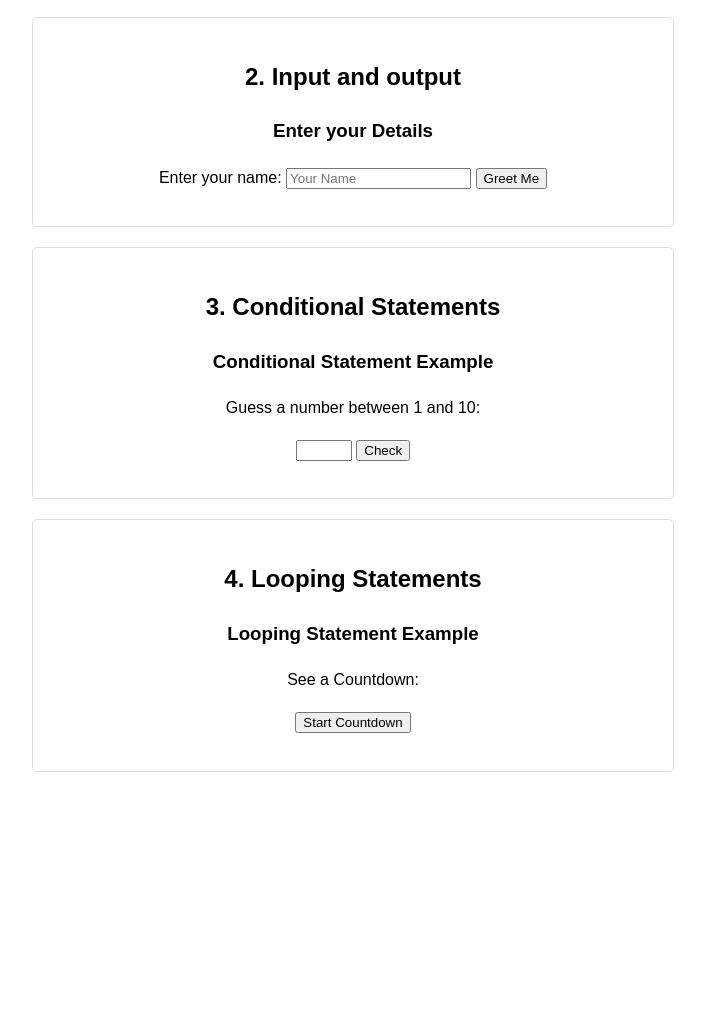
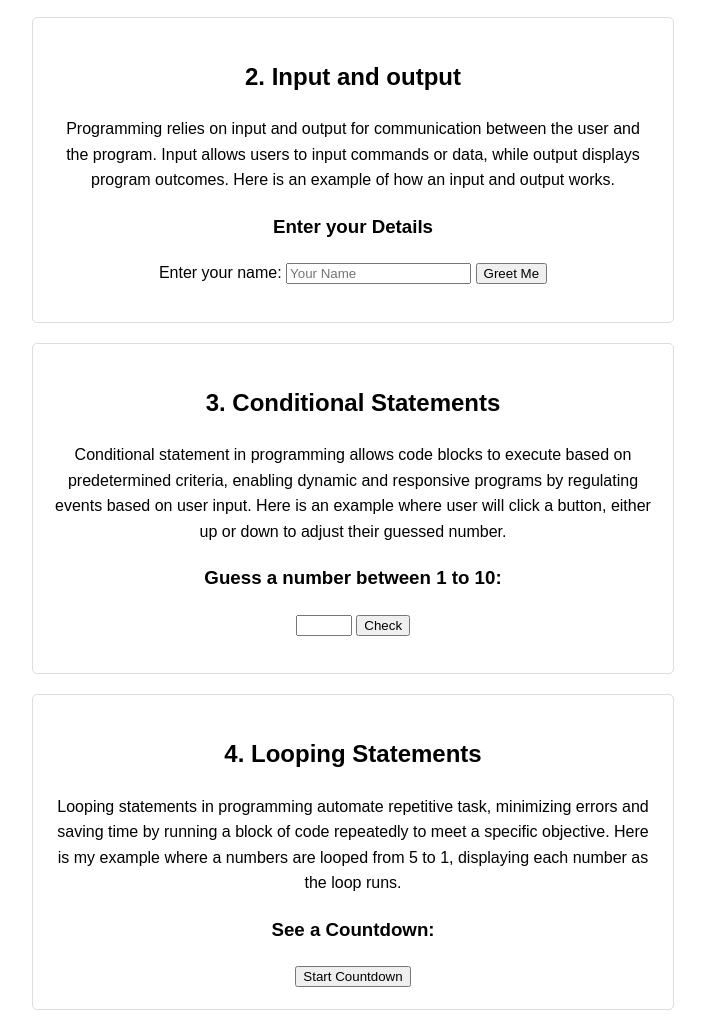
Before and after one commit to haez0/AWD-Fundamentals, a plain HTML site: page index.html in a window 1280 px wide. Shown: the part 360-1390 px from the top of the page, without its empty margins (287-992 px from the left). Before the commit the page ends 1152 px from the top, so only its background shows below. Drawn offline with Linux system fonts and the light colour scheme.

Commit message:
changes for jan 23

```diff
--- a/assets/css/style.css
+++ b/assets/css/style.css
@@ -66,3 +66,9 @@ section {
   border: 1px solid #ddd;
   border-radius: 5px;
 }
+
+#countdown {
+  list-style-type: none;
+  padding: 0;
+  margin: 0;
+}
--- a/assets/js/script.js
+++ b/assets/js/script.js
@@ -14,6 +14,7 @@ document.getElementById("greet-btn").addEventListener("click", function ()
 
 //condi statements
 document.getElementById("check-btn").addEventListener("click", function () {
+  //gets the value entered in the "guess" input bar which is a string and converts it to a number using rhe Number() function.
   const userGuess = Number(document.getElementById("guess").value);
   if (userGuess === randomNumber) {
     document.getElementById("result").textContent = "Correct! You guessed the number!";
@@ -29,9 +30,10 @@ document.getElementById("countdown-btn").addEventListener("click", function ()
 {
   const countdownList = document.getElementById("countdown");
   countdownList.innerHTML = "";//to clear prev countdown
+  //loop starts at 5 and counts down to 1, decreasing the value of i by 1 on each iteration.
   for (let i = 5; i >0; i--){
     const listItem = document.createElement("li")
-    listItem.textContent = `Countdown: ${i}`;
+    listItem.textContent = `${i}`;
     countdownList.appendChild(listItem);
   }
 })
--- a/index.html
+++ b/index.html
@@ -28,6 +28,10 @@
 
     <section>
       <h1> 2. Input and output</h1>
+      <p>Programming relies on input and output for communication between the user and the program. Input allows users to input
+        commands or data, while output displays program outcomes.
+        Here is an example of how an input and output works.
+      </p>
       <h3>Enter your Details</h3>
       <label for="username">Enter your name: </label>
       <input type="text" id="username" placeholder="Your Name">
@@ -37,8 +41,11 @@
 
     <section>
       <h1> 3. Conditional Statements</h1>
-      <h3>Conditional Statement Example</h3>
-      <p>Guess a number between 1 and 10: </p>
+      <p>Conditional statement in programming allows code blocks to execute based on predetermined criteria,
+        enabling dynamic and responsive programs by regulating events based on user input. Here is an example where user will click a button,
+         either up or down to adjust their guessed number.
+      </p>
+      <h3>Guess a number between 1 to 10: </h3>
       <input type="number" id="guess" min="1" max="10">
       <button id="check-btn">Check</button>
       <p id="result"></p>
@@ -46,8 +53,11 @@
 
     <section>
       <h1> 4. Looping Statements</h1>
-      <h3>Looping Statement Example</h3>
-      <p>See a Countdown: </p>
+      <p> Looping statements in programming automate repetitive task, minimizing errors and saving time by running
+        a block of code repeatedly to meet a specific objective.
+        Here is my example where a numbers are looped from 5 to 1, displaying each number as the loop runs.
+      </p>
+      <h3>See a Countdown: </h3>
       <button id="countdown-btn">Start Countdown</button>
       <ul id="countdown"></ul>
     </section>
```
Also changed, not shown: pages/page1/index.html (+13 -0 lines).
